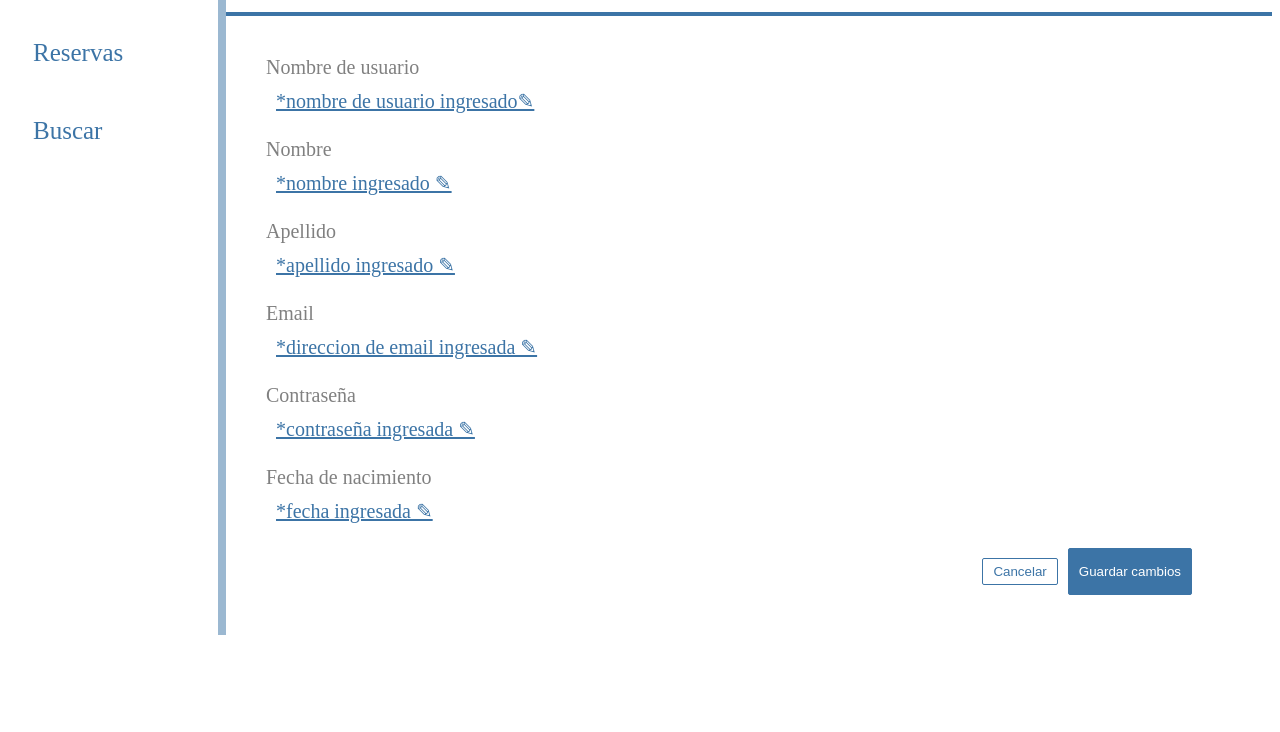
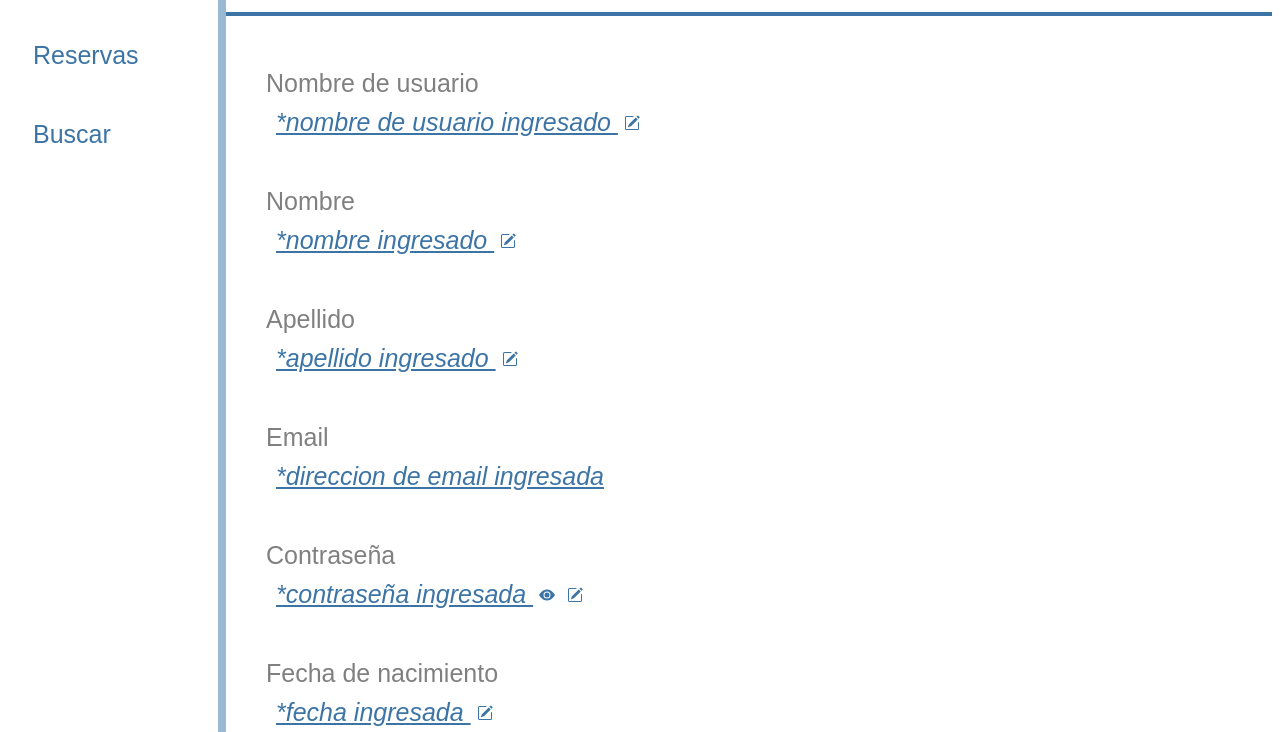
Before and after one commit to MicaelaLopez04/LopezSanRoman_5, a plain HTML site: page profile.html in a window 1280 px wide. Shown: the part 196-928 px from the top of the page. Before the commit the page ends 839 px from the top, so only its background shows below. Drawn offline with Linux system fonts and the light colour scheme.

Commit message:
Se modificaron detalles de diseño en la pantalla de perfil

```diff
--- a/css/style_profile.css
+++ b/css/style_profile.css
@@ -5,14 +5,17 @@
     --primary_color_opacity: #3c75a682;
 }
 
-.container{
+.container {
+    font-family: var(--primary_font);
     display: flex;
 }
-.nav_profile{
+
+.nav_profile {
     width: 200px;
     padding: 30px 0px 20px 10px;
     border-right: 8px solid var(--primary_color_opacity);
 }
+
 ul {
     list-style: none;
     padding: 0;
@@ -24,88 +27,127 @@ li {
     font-size: 25px;
     cursor: pointer;
 }
-li:hover{
+
+li:hover {
     color: #ffffff;
     background-color: var(--primary_color_opacity);
+    border-left: 5px solid var(--primary_color);
+}
 
-}
-.profile{
+.profile {
     flex: 1;
 }
-.header_profile{
+
+.header_profile {
     display: flex;
     border-bottom: 4px solid var(--primary_color);
 }
-#profile_pic{
+
+#profile_pic {
     display: flex;
     align-items: center;
     justify-content: center;
     width: 170px;
     height: 170px;
-   color: #ffffff ;
+    color: #ffffff;
     background-color: var(--primary_color);
     border-radius: 60%;
     margin: 15px 40px;
     overflow: hidden;
 }
-.icono{
+
+.icono {
     width: 170px;
     height: 170px;
 }
-h1{
+
+h1 {
     font-family: var(--primary_font);
     font-size: 60px;
     font-weight: 100;
-    color:var(--primary_color);
+    color: var(--primary_color);
     margin-bottom: 10px;
 }
-a{
+
+a {
     text-decoration: none;
     color: #808080;
     font-size: 21px;
     font-weight: 100;
 }
-.profile_form{
+
+.profile_form {
     margin: 40px;
     display: flex;
     flex-direction: column;
 }
-.profile_form label{
+
+.profile_form label {
     display: flex;
     flex-direction: column;
     color: #808080;
-    font-size: 20px;
+    font-size: 25px;
+    margin: 0.5em 0em;
 }
-.profile_form span{
+
+.profile_form span {
     margin: 10px 10px 25px 10px;
     text-decoration: underline;
     color: var(--primary_color);
+    font-style: italic;
 }
-.button_profile{
+
+.button_profile {
     display: flex;
     justify-content: flex-end;
     margin-right: 40px;
-}
-#btn_cancel{
-    padding: 5px 10px;
-    margin: 10px;
-    border: 1px solid var(--primary_color);
-    background-color: #ffffff;
-    color: var(--primary_color);
+    align-items: center;
+    gap: 1em;
+    height: 4em;
+
+    button {
+        cursor: pointer;
         border-radius: 2px;
     }
-#btn_cancel:hover{
+}
+
+#btn_cancel {
+    background: none;
+    border: 1px solid var(--primary_color);
+    color: var(--primary_color);
+    width: 6em;
+    height: 2em;
+    font-size: 0.9em;
+
+    &:hover {
+        background-color: rgb(165, 4, 4);
+        color: white;
+        border: none;
+    }
+}
+
+#btn_keep {
     background-color: var(--primary_color);
-    color: #ffffff;
+    color: white;
+    border: none;
+    height: 2em;
+    width: 11em;
+    font-size: 1.3em;
+    display: flex;
+    align-items: center;
+    justify-content: center;
+    gap: 0.5em;
+
+    &:hover {
+        background-color: var(--primary_color_opacity);
+        border: none;
     }
-#btn_keep{
-    padding: 10px;
-    border: 1px solid var(--primary_color);
-    background-color: var(--primary_color);
-    color: #ffffff;
-    border-radius: 2px;
 }
-#btn_keep:hover{
-    background-color: #ffffff;
+
+.btn_edit,
+#btn_pass {
     color: var(--primary_color);
+    border: none;
+    background: none;
+    cursor: pointer;
 }
--- a/profile.html
+++ b/profile.html
@@ -1,5 +1,6 @@
 <!DOCTYPE html>
 <html lang="en">
+
 <head>
   <meta charset="UTF-8">
   <meta name="viewport" content="width=device-width, initial-scale=1.0">
@@ -8,6 +9,7 @@
   <link rel="stylesheet" href="css/style_profile.css">
   <link rel="icon" href="images/condor.png">
 </head>
+
 <body>
 
   <div class="container">
@@ -29,8 +31,7 @@
 
             <!-- Cuerpo (blanco) un poco más abajo para separación -->
             <path id="body" class="person-part" d="M3 14s-1 0-1-1 1-4 6-4 6 3 6 4-1 1-1 1H3z" fill="white"
-                     transform="translate(0,1)"
-                   />
+              transform="translate(0,1)" />
 
             <!-- Borde (círculo con stroke, sin relleno) -->
             <circle id="border" stroke="#3c74a6" stroke-width="2" fill="none" cx="8" cy="8" r="7" />
@@ -44,16 +45,56 @@
       </header>
 
       <form class="profile_form">
-                <label>Nombre de usuario <span>*nombre de usuario ingresado✎</span></label>
-                <label>Nombre <span>*nombre ingresado ✎</span></label>
-                <label>Apellido <span>*apellido ingresado ✎</span></label>
-                <label>Email <span>*direccion de email ingresada ✎</span></label>
-                <label>Contraseña <span>*contraseña ingresada ✎</span></label>
-                <label>Fecha de nacimiento <span>*fecha ingresada ✎</span></label>
+        <label>Nombre de usuario <span>*nombre de usuario ingresado <button class="btn_edit"><svg
+                xmlns="http://www.w3.org/2000/svg" width="16" height="16" fill="currentColor"
+                class="bi bi-pencil-square" viewBox="0 0 16 16">
+                <path
+                  d="M15.502 1.94a.5.5 0 0 1 0 .706L14.459 3.69l-2-2L13.502.646a.5.5 0 0 1 .707 0l1.293 1.293zm-1.75 2.456-2-2L4.939 9.21a.5.5 0 0 0-.121.196l-.805 2.414a.25.25 0 0 0 .316.316l2.414-.805a.5.5 0 0 0 .196-.12l6.813-6.814z" />
+                <path fill-rule="evenodd"
+                  d="M1 13.5A1.5 1.5 0 0 0 2.5 15h11a1.5 1.5 0 0 0 1.5-1.5v-6a.5.5 0 0 0-1 0v6a.5.5 0 0 1-.5.5h-11a.5.5 0 0 1-.5-.5v-11a.5.5 0 0 1 .5-.5H9a.5.5 0 0 0 0-1H2.5A1.5 1.5 0 0 0 1 2.5z" />
+              </svg></button></span></label>
+        <label>Nombre <span>*nombre ingresado <button class="btn_edit"><svg xmlns="http://www.w3.org/2000/svg"
+                width="16" height="16" fill="currentColor" class="bi bi-pencil-square" viewBox="0 0 16 16">
+                <path
+                  d="M15.502 1.94a.5.5 0 0 1 0 .706L14.459 3.69l-2-2L13.502.646a.5.5 0 0 1 .707 0l1.293 1.293zm-1.75 2.456-2-2L4.939 9.21a.5.5 0 0 0-.121.196l-.805 2.414a.25.25 0 0 0 .316.316l2.414-.805a.5.5 0 0 0 .196-.12l6.813-6.814z" />
+                <path fill-rule="evenodd"
+                  d="M1 13.5A1.5 1.5 0 0 0 2.5 15h11a1.5 1.5 0 0 0 1.5-1.5v-6a.5.5 0 0 0-1 0v6a.5.5 0 0 1-.5.5h-11a.5.5 0 0 1-.5-.5v-11a.5.5 0 0 1 .5-.5H9a.5.5 0 0 0 0-1H2.5A1.5 1.5 0 0 0 1 2.5z" />
+              </svg></button></span></label>
+        <label>Apellido <span>*apellido ingresado <button class="btn_edit"><svg xmlns="http://www.w3.org/2000/svg"
+                width="16" height="16" fill="currentColor" class="bi bi-pencil-square" viewBox="0 0 16 16">
+                <path
+                  d="M15.502 1.94a.5.5 0 0 1 0 .706L14.459 3.69l-2-2L13.502.646a.5.5 0 0 1 .707 0l1.293 1.293zm-1.75 2.456-2-2L4.939 9.21a.5.5 0 0 0-.121.196l-.805 2.414a.25.25 0 0 0 .316.316l2.414-.805a.5.5 0 0 0 .196-.12l6.813-6.814z" />
+                <path fill-rule="evenodd"
+                  d="M1 13.5A1.5 1.5 0 0 0 2.5 15h11a1.5 1.5 0 0 0 1.5-1.5v-6a.5.5 0 0 0-1 0v6a.5.5 0 0 1-.5.5h-11a.5.5 0 0 1-.5-.5v-11a.5.5 0 0 1 .5-.5H9a.5.5 0 0 0 0-1H2.5A1.5 1.5 0 0 0 1 2.5z" />
+              </svg></button></span></label>
+        <label>Email <span>*direccion de email ingresada </span></label>
+        <label>Contraseña <span>*contraseña ingresada <button id="btn_pass"><svg xmlns="http://www.w3.org/2000/svg"
+                width="16" height="16" fill="currentColor" class="bi bi-eye-fill" viewBox="0 0 16 16">
+                <path d="M10.5 8a2.5 2.5 0 1 1-5 0 2.5 2.5 0 0 1 5 0" />
+                <path d="M0 8s3-5.5 8-5.5S16 8 16 8s-3 5.5-8 5.5S0 8 0 8m8 3.5a3.5 3.5 0 1 0 0-7 3.5 3.5 0 0 0 0 7" />
+              </svg></button><button class="btn_edit"><svg xmlns="http://www.w3.org/2000/svg" width="16" height="16"
+                fill="currentColor" class="bi bi-pencil-square" viewBox="0 0 16 16">
+                <path
+                  d="M15.502 1.94a.5.5 0 0 1 0 .706L14.459 3.69l-2-2L13.502.646a.5.5 0 0 1 .707 0l1.293 1.293zm-1.75 2.456-2-2L4.939 9.21a.5.5 0 0 0-.121.196l-.805 2.414a.25.25 0 0 0 .316.316l2.414-.805a.5.5 0 0 0 .196-.12l6.813-6.814z" />
+                <path fill-rule="evenodd"
+                  d="M1 13.5A1.5 1.5 0 0 0 2.5 15h11a1.5 1.5 0 0 0 1.5-1.5v-6a.5.5 0 0 0-1 0v6a.5.5 0 0 1-.5.5h-11a.5.5 0 0 1-.5-.5v-11a.5.5 0 0 1 .5-.5H9a.5.5 0 0 0 0-1H2.5A1.5 1.5 0 0 0 1 2.5z" />
+              </svg></button></span></label>
+        <label>Fecha de nacimiento <span>*fecha ingresada <button class="btn_edit"><svg
+                xmlns="http://www.w3.org/2000/svg" width="16" height="16" fill="currentColor"
+                class="bi bi-pencil-square" viewBox="0 0 16 16">
+                <path
+                  d="M15.502 1.94a.5.5 0 0 1 0 .706L14.459 3.69l-2-2L13.502.646a.5.5 0 0 1 .707 0l1.293 1.293zm-1.75 2.456-2-2L4.939 9.21a.5.5 0 0 0-.121.196l-.805 2.414a.25.25 0 0 0 .316.316l2.414-.805a.5.5 0 0 0 .196-.12l6.813-6.814z" />
+                <path fill-rule="evenodd"
+                  d="M1 13.5A1.5 1.5 0 0 0 2.5 15h11a1.5 1.5 0 0 0 1.5-1.5v-6a.5.5 0 0 0-1 0v6a.5.5 0 0 1-.5.5h-11a.5.5 0 0 1-.5-.5v-11a.5.5 0 0 1 .5-.5H9a.5.5 0 0 0 0-1H2.5A1.5 1.5 0 0 0 1 2.5z" />
+              </svg></button></span></label>
 
         <div class="button_profile">
           <button type="button" id="btn_cancel">Cancelar</button>
-                   <button type="submit" id="btn_keep">Guardar cambios</button>
+          <button type="submit" id="btn_keep"> <svg xmlns="http://www.w3.org/2000/svg" width="20" height="20"
+              fill="currentColor" class="bi bi-cloud-arrow-up-fill" viewBox="0 0 16 16">
+              <path
+                d="M8 2a5.53 5.53 0 0 0-3.594 1.342c-.766.66-1.321 1.52-1.464 2.383C1.266 6.095 0 7.555 0 9.318 0 11.366 1.708 13 3.781 13h8.906C14.502 13 16 11.57 16 9.773c0-1.636-1.242-2.969-2.834-3.194C12.923 3.999 10.69 2 8 2m2.354 5.146a.5.5 0 0 1-.708.708L8.5 6.707V10.5a.5.5 0 0 1-1 0V6.707L6.354 7.854a.5.5 0 1 1-.708-.708l2-2a.5.5 0 0 1 .708 0z" />
+            </svg>Guardar cambios</button>
         </div>
       </form>
 
@@ -61,4 +102,5 @@
   </div>
 
 </body>
+
 </html>
```
Lines whose indentation alone changed are shown as unchanged.
